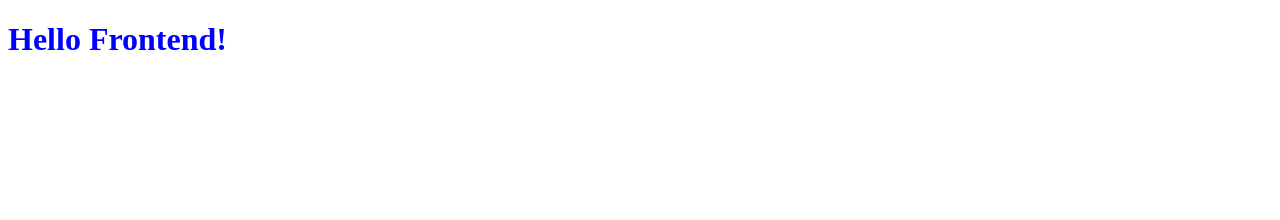
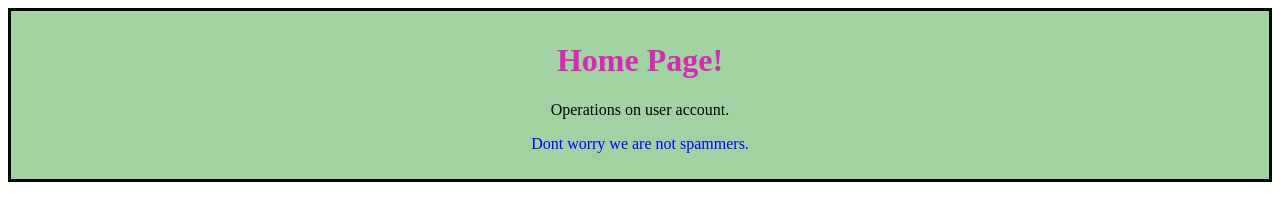
Before and after one commit to ebhavani1410/beingInfinity, a website: page frontend/index.html in a window 1280 px wide. Drawn offline with Linux system fonts and the light colour scheme.

Commit message:
created home page

```diff
--- a/frontend/index.css
+++ b/frontend/index.css
@@ -1,3 +1,21 @@
 h1 {
+    color: rgb(215, 41, 180);
+}
+/*property - valid value*/
+#home-intro{
+    text-align: center;
+    /* text-decoration-thickness: from-font; */
+    /* color: rgb(140, 28, 63); */
+    border: 3px solid rgb(0, 0, 0);
+    margin-top: auto;
+    background-color: rgb(161, 210, 162);
+    padding: 10px;
+}
+
+#cntr :hover {
+    background-color: brown;
+}
+
+#p2 {
     color: blue;
 }
--- a/frontend/index.html
+++ b/frontend/index.html
@@ -8,7 +8,13 @@
     <script src="index.js"></script>
 </head>
 <body>
-    <h1>Hello Frontend!</h1>
-    <script src="index.js"></script>
+    <div id="cntr">
+    <div id = "home-intro">
+        <h1>Home Page!</h1>
+        <p id = "p1">Operations on user account.</p>
+        <p id = "p2">Dont worry we are not spammers.</p>
+        <script src="index.js"></script>
+    </div>
+    </div>
 </body>
 </html>
--- a/frontend/index.js
+++ b/frontend/index.js
@@ -1,2 +1,2 @@
 console.log("Hello from JS");
-alert("Hello from JS");
+// alert("Hello from JS");
```
